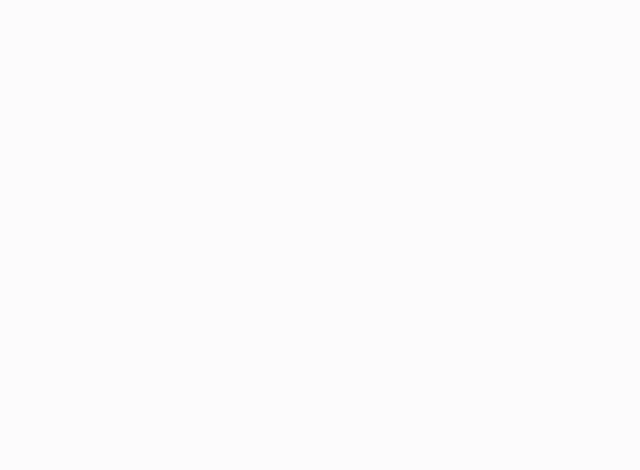
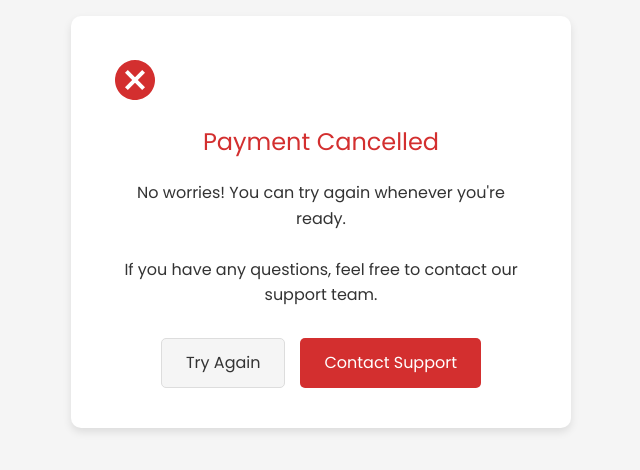
Before and after one commit to hasinduW/MY_MONEY_MATE, a React (Vite) app in the folder frontend/MY_MONEY_MATE/: page /cancel in a window 1280 px wide. Before the commit this address had no page. Shown: the part 178-648 px from the top of the page, without its empty margins (319-959 px from the left). Built offline with nearby package versions, Linux system fonts and the light colour scheme.

Commit message:
Adding Success page

```diff
--- a/frontend/MY_MONEY_MATE/src/App.jsx
+++ b/frontend/MY_MONEY_MATE/src/App.jsx
@@ -17,6 +17,7 @@ import PricingPage from './pages/subscription/PricingPage';
 import './styles/pricing.css';
 import CheckoutPage from './pages/subscription/CheckoutPage';
 import Success from "./pages/subscription/Success";
+import Cancel from "./pages/subscription/Cancel";
 
 const App = () => {
   return (
@@ -33,6 +34,7 @@ const App = () => {
             <Route path='/pricing'  element={<PricingPage/>}/>
             <Route path='/subscription/checkout'  element={<CheckoutPage/>}/>
             <Route path='/success'  element={<Success/>}/>
+            <Route path= '/cancel'  element={<Cancel/>}/>
           </Routes>
         </Router>
 
--- a/frontend/MY_MONEY_MATE/src/pages/subscription/Cancel.jsx
+++ b/frontend/MY_MONEY_MATE/src/pages/subscription/Cancel.jsx
@@ -0,0 +1,34 @@
+import React from 'react';
+import '../../styles/PaymentCancelled.css';;
+
+const PaymentCancelled = () => {
+  return (
+    <div className="payment-cancelled-container">
+      <div className="payment-cancelled-card">
+        <div className="payment-cancelled-icon">
+          <svg xmlns="http://www.w3.org/2000/svg" viewBox="0 0 24 24" fill="#d32f2f" width="48px" height="48px">
+            <path d="M0 0h24v24H0z" fill="none"/>
+            <path d="M12 2C6.47 2 2 6.47 2 12s4.47 10 10 10 10-4.47 10-10S17.53 2 12 2zm5 13.59L15.59 17 12 13.41 8.41 17 7 15.59 10.59 12 7 8.41 8.41 7 12 10.59 15.59 7 17 8.41 13.41 12 17 15.59z"/>
+          </svg>
+        </div>
+        <h1 className="payment-cancelled-title">Payment Cancelled</h1>
+        <p className="payment-cancelled-message">
+          No worries! You can try again whenever you're ready.
+          <br /><br />
+          If you have any questions, feel free to contact our<br />
+          support team.
+        </p>
+        <div className="payment-cancelled-buttons">
+          <button className="payment-cancelled-button try-again">
+            Try Again
+          </button>
+          <button className="payment-cancelled-button contact-support">
+            Contact Support
+          </button>
+        </div>
+      </div>
+    </div>
+  );
+};
+
+export default PaymentCancelled;
--- a/frontend/MY_MONEY_MATE/src/pages/subscription/Success.jsx
+++ b/frontend/MY_MONEY_MATE/src/pages/subscription/Success.jsx
@@ -0,0 +1,27 @@
+import React from 'react';
+import '../../styles/PaymentSuccess.css'; // We'll create this for styling
+
+const PaymentSuccess = () => {
+  return (
+    <div className="payment-success-container">
+      <div className="payment-success-card">
+        <div className="payment-success-icon">
+          <svg xmlns="http://www.w3.org/2000/svg" viewBox="0 0 24 24" fill="green" width="48px" height="48px">
+            <path d="M0 0h24v24H0z" fill="none"/>
+            <path d="M12 2C6.48 2 2 6.48 2 12s4.48 10 10 10 10-4.48 10-10S17.52 2 12 2zm-2 15l-5-5 1.41-1.41L10 14.17l7.59-7.59L19 8l-9 9z"/>
+          </svg>
+        </div>
+        <h1 className="payment-success-title">Payment Successful!</h1>
+        <p className="payment-success-message">
+          Thank you for your subscription. You now have access<br />
+          to all the amazing features!
+        </p>
+        <button className="payment-success-button">
+          Back to Main
+        </button>
+      </div>
+    </div>
+  );
+};
+
+export default PaymentSuccess;
--- /dev/null
+++ b/frontend/MY_MONEY_MATE/src/styles/PaymentCancelled.css
@@ -0,0 +1,69 @@
+.payment-cancelled-container {
+    display: flex;
+    justify-content: center;
+    align-items: center;
+    min-height: 100vh;
+    background-color: #f5f5f5;
+    padding: 20px;
+  }
+
+  .payment-cancelled-card {
+    background: white;
+    border-radius: 10px;
+    box-shadow: 0 4px 8px rgba(0, 0, 0, 0.1);
+    padding: 40px;
+    text-align: center;
+    max-width: 500px;
+    width: 100%;
+  }
+
+  .payment-cancelled-icon {
+    margin-bottom: 20px;
+  }
+
+  .payment-cancelled-title {
+    color: #d32f2f;
+    font-size: 24px;
+    margin-bottom: 20px;
+  }
+
+  .payment-cancelled-message {
+    color: #333;
+    font-size: 16px;
+    line-height: 1.6;
+    margin-bottom: 30px;
+  }
+
+  .payment-cancelled-buttons {
+    display: flex;
+    gap: 15px;
+    justify-content: center;
+  }
+
+  .payment-cancelled-button {
+    border: none;
+    padding: 12px 24px;
+    border-radius: 5px;
+    font-size: 16px;
+    cursor: pointer;
+    transition: background-color 0.3s;
+  }
+
+  .payment-cancelled-button.try-again {
+    background-color: #f5f5f5;
+    color: #333;
+    border: 1px solid #ddd;
+  }
+
+  .payment-cancelled-button.try-again:hover {
+    background-color: #e0e0e0;
+  }
+
+  .payment-cancelled-button.contact-support {
+    background-color: #d32f2f;
+    color: white;
+  }
+
+  .payment-cancelled-button.contact-support:hover {
+    background-color: #b71c1c;
+  }
--- /dev/null
+++ b/frontend/MY_MONEY_MATE/src/styles/PaymentSuccess.css
@@ -0,0 +1,50 @@
+.payment-success-container {
+    display: flex;
+    justify-content: center;
+    align-items: center;
+    min-height: 100vh;
+    background-color: #f5f5f5;
+    padding: 20px;
+  }
+
+  .payment-success-card {
+    background: white;
+    border-radius: 10px;
+    box-shadow: 0 4px 8px rgba(0, 0, 0, 0.1);
+    padding: 40px;
+    text-align: center;
+    max-width: 500px;
+    width: 100%;
+  }
+
+  .payment-success-icon {
+    margin-bottom: 20px;
+  }
+
+  .payment-success-title {
+    color: #2e7d32;
+    font-size: 24px;
+    margin-bottom: 20px;
+  }
+
+  .payment-success-message {
+    color: #333;
+    font-size: 16px;
+    line-height: 1.6;
+    margin-bottom: 30px;
+  }
+
+  .payment-success-button {
+    background-color: #2e7d32;
+    color: white;
+    border: none;
+    padding: 12px 24px;
+    border-radius: 5px;
+    font-size: 16px;
+    cursor: pointer;
+    transition: background-color 0.3s;
+  }
+
+  .payment-success-button:hover {
+    background-color: #1b5e20;
+  }
```
Also changed, not shown: 1 other file (tests, documents, lock files or other folders).
